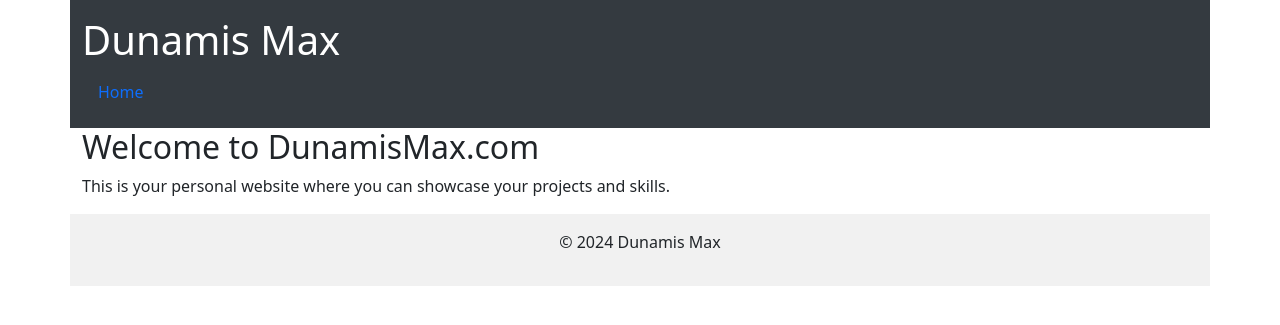
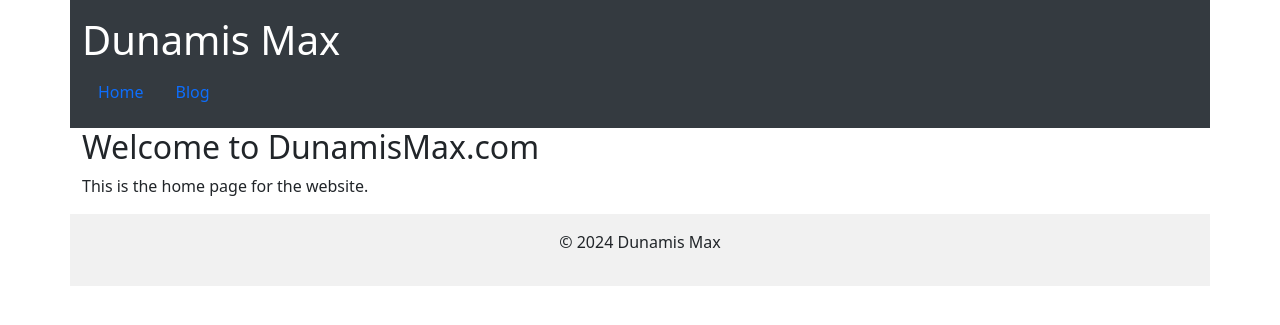
Before and after one commit to DunamisMax/dunamismax.com, a Flask app: page / in a window 1280 px wide. Shown: the top 325 px of the page. Run offline with Flask 3, Linux system fonts and the light colour scheme.

Commit message:
Added Blog page

```diff
--- a/dunamismax/app/routes.py
+++ b/dunamismax/app/routes.py
@@ -6,3 +6,8 @@ bp = Blueprint("main", __name__)
 @bp.route("/")
 def home():
     return render_template("index.html", title="Dunamis Max")
+
+
+@bp.route("/blog")
+def blog():
+    return render_template("blog.html", title="Blog")
--- a/dunamismax/app/templates/base.html
+++ b/dunamismax/app/templates/base.html
@@ -14,7 +14,7 @@
         <nav>
             <ul class="nav">
                 <li class="nav-item"><a class="nav-link" href="/">Home</a></li>
-                <!-- Add more links here -->
+                <li class="nav-item"><a class="nav-link" href="/blog">Blog</a></li>
             </ul>
         </nav>
     </header>
--- /dev/null
+++ b/dunamismax/app/templates/blog.html
@@ -0,0 +1,6 @@
+{% extends "base.html" %}
+
+{% block content %}
+<h2>Welcome to DunamisMax.com Blog</h2>
+<p>This is the Blog page.</p>
+{% endblock %}
--- a/dunamismax/app/templates/index.html
+++ b/dunamismax/app/templates/index.html
@@ -2,5 +2,5 @@
 
 {% block content %}
 <h2>Welcome to DunamisMax.com</h2>
-<p>This is your personal website where you can showcase your projects and skills.</p>
+<p>This is the home page for the website.</p>
 {% endblock %}
```
